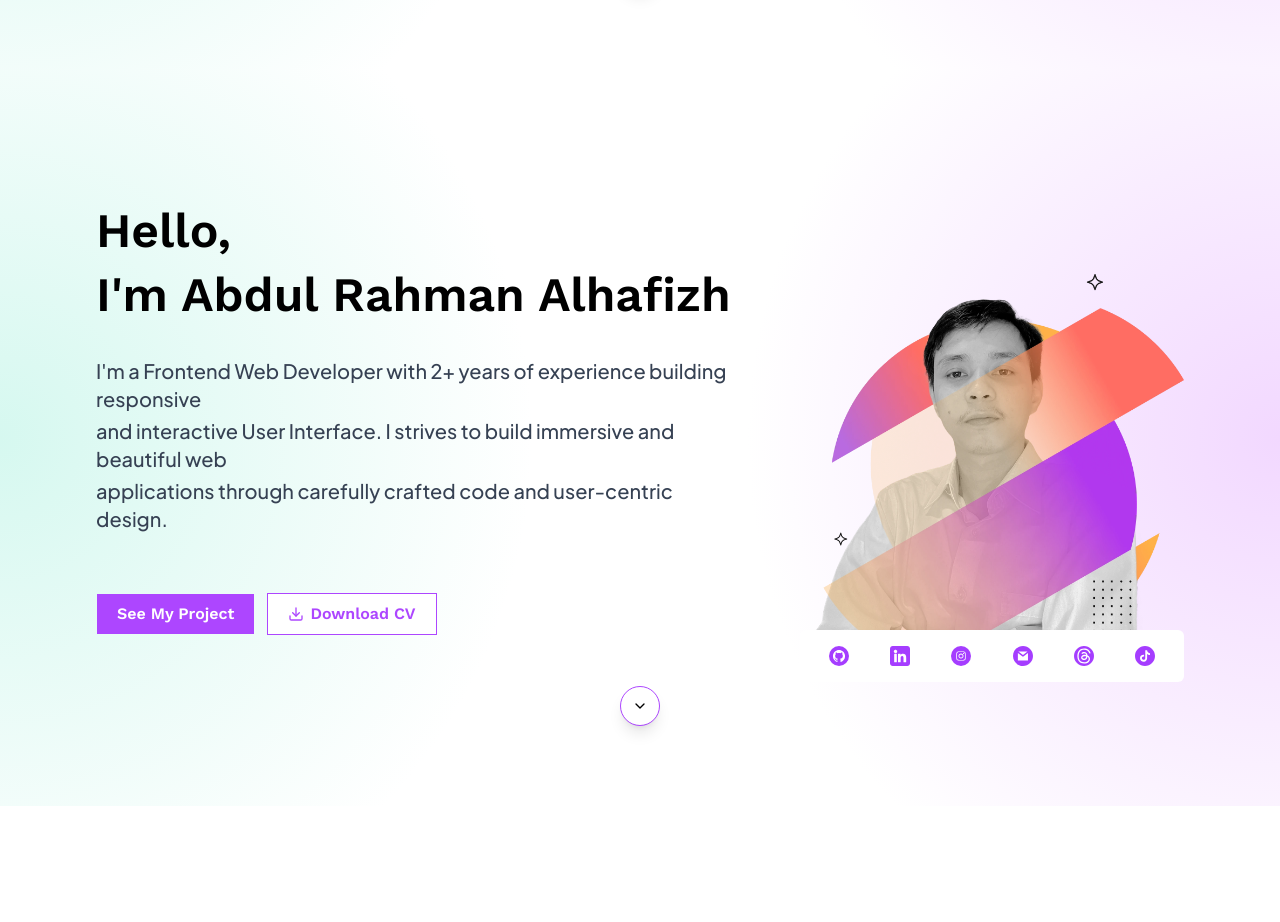
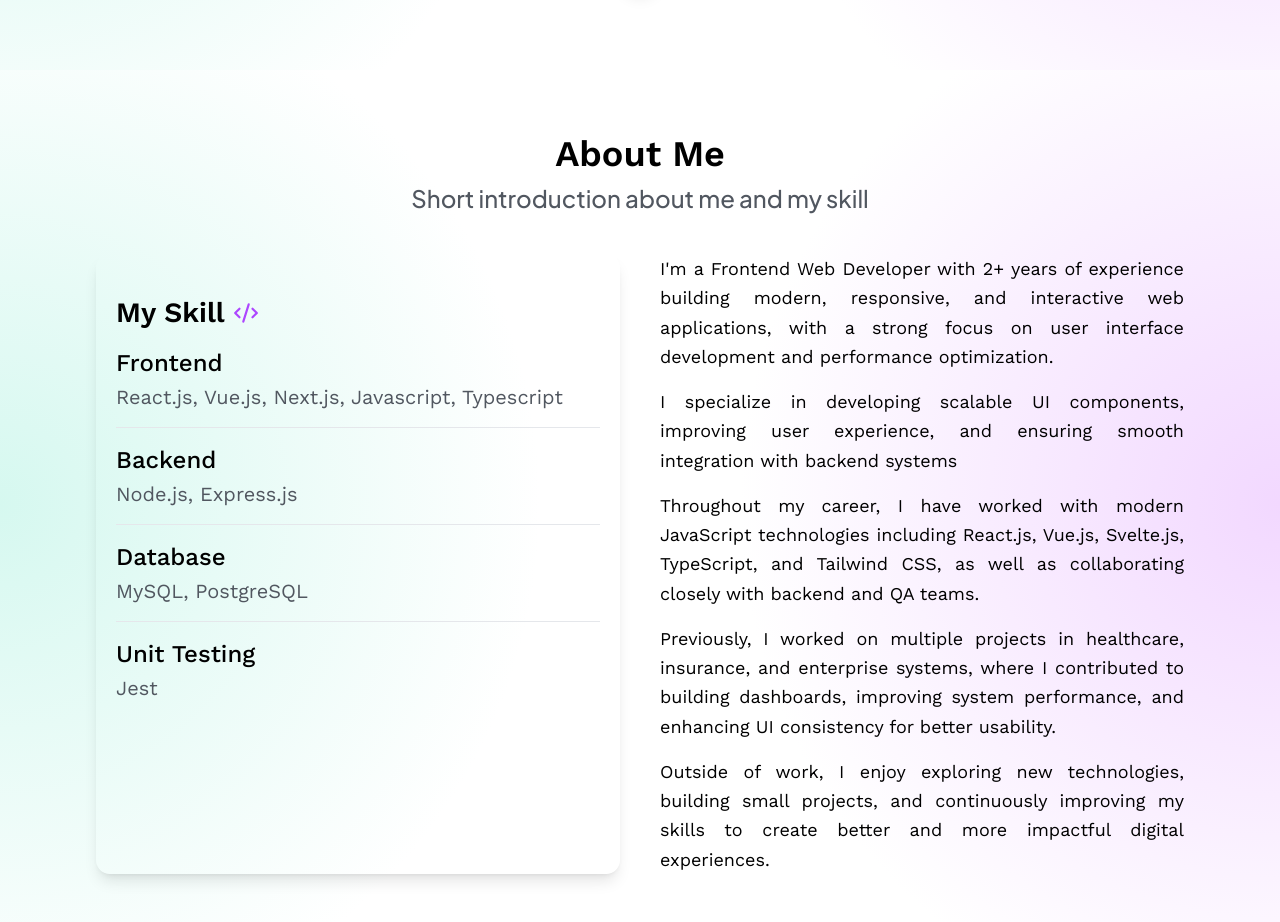
Before and after one commit to radenmasabdul/my-website, a Next.js app: page /en in a window 1280 px wide. Shown: the part 740-1662 px from the top of the page. Before the commit the page ends 1546 px from the top, so only its background shows below. Built offline with nearby package versions, Linux system fonts and the light colour scheme.

Commit message:
feat(about): implements about section

```diff
--- a/app/styles/globals.css
+++ b/app/styles/globals.css
@@ -81,6 +81,9 @@
   --sidebar-accent-foreground: oklch(0.205 0 0);
   --sidebar-border: oklch(0.922 0 0);
   --sidebar-ring: oklch(0.708 0 0);
+  --grad-green: #C4F5E9B2;
+  --grad-purple: #F2D8FF;
+  --grad-bg: white;
 }
 
 .dark {
@@ -115,6 +118,9 @@
   --sidebar-accent-foreground: oklch(0.985 0 0);
   --sidebar-border: oklch(1 0 0 / 10%);
   --sidebar-ring: oklch(0.556 0 0);
+  --grad-green: #012A27;
+  --grad-purple: #390255;
+  --grad-bg: #0A0A0A;
 }
 
 @layer base {
@@ -129,70 +135,62 @@
   }
 }
 
-.hero-bg {
+/* desktop (>1024px) */
+.hero-bg,
+.about-bg {
   background:
-    radial-gradient(circle at left center, #C4F5E9B2 0%, transparent 40%),
-    radial-gradient(circle at right, #f2d8ff 0%, transparent 40%),
-    white;
+    radial-gradient(circle at left center, var(--grad-green) 0%, transparent 40%),
+    radial-gradient(circle at right, var(--grad-purple) 0%, transparent 40%),
+    var(--grad-bg);
 }
 
+/* tablet (800px – 1024px) */
 @media (min-width: 800px) and (max-width: 1024px) {
   .hero-bg {
     background:
-      radial-gradient(circle at top left, #C4F5E9B2 0%, transparent 50%),
-      radial-gradient(circle at bottom right, #f2d8ff 0%, transparent 50%),
-      white;
+      radial-gradient(circle at top left, var(--grad-green) 0%, transparent 50%),
+      radial-gradient(circle at bottom right, var(--grad-purple) 0%, transparent 50%),
+      var(--grad-bg);
+  }
+
+  .about-bg {
+    background:
+      radial-gradient(circle at bottom left, var(--grad-green) 0%, transparent 50%),
+      radial-gradient(circle at top right, var(--grad-purple) 0%, transparent 50%),
+      var(--grad-bg);
   }
 }
 
+/* mobile (≤768px) */
 @media (max-width: 768px) {
   .hero-bg {
     background:
-      radial-gradient(circle at top left, #C4F5E9B2 0%, transparent 50%),
-      radial-gradient(circle at bottom right, #f2d8ff 0%, transparent 50%),
-      white;
+      radial-gradient(circle at top left, var(--grad-green) 0%, transparent 50%),
+      radial-gradient(circle at bottom right, var(--grad-purple) 0%, transparent 50%),
+      var(--grad-bg);
+  }
+
+  .about-bg {
+    background:
+      radial-gradient(circle at bottom left, var(--grad-green) 0%, transparent 50%),
+      radial-gradient(circle at top right, var(--grad-purple) 0%, transparent 50%),
+      var(--grad-bg);
   }
 }
 
+/* mobile (≤480px) */
 @media (max-width: 480px) {
   .hero-bg {
     background:
-      radial-gradient(circle at bottom center, #C4F5E9B2 0%, transparent 50%),
-      radial-gradient(circle at top center, #f2d8ff 0%, transparent 50%),
-      white;
+      radial-gradient(circle at bottom center, var(--grad-green) 0%, transparent 50%),
+      radial-gradient(circle at top center, var(--grad-purple) 0%, transparent 50%),
+      var(--grad-bg);
+  }
+
+  .about-bg {
+    background:
+      radial-gradient(circle at bottom center, var(--grad-purple) 0%, transparent 50%),
+      radial-gradient(circle at top center, var(--grad-green) 0%, transparent 50%),
+      var(--grad-bg);
   }
 }
-
-.dark .hero-bg {
-  background:
-    radial-gradient(circle at left center, #012a27 0%, transparent 40%),
-    radial-gradient(circle at right, #390255 0%, transparent 40%),
-    #0a0a0a;
-}
-
-@media (min-width: 800px) and (max-width: 1024px) {
-  .dark .hero-bg {
-    background:
-      radial-gradient(circle at bottom left, #012a27 0%, transparent 50%),
-      radial-gradient(circle at top right, #390255 0%, transparent 50%),
-      #0a0a0a;
-  }
-}
-
-@media (max-width: 768px) {
-  .dark .hero-bg {
-    background:
-      radial-gradient(circle at bottom left, #012a27 0%, transparent 50%),
-      radial-gradient(circle at top right, #390255 0%, transparent 50%),
-      #0a0a0a;
-  }
-}
-
-@media (max-width: 480px) {
-  .dark .hero-bg {
-    background:
-      radial-gradient(circle at bottom center, #012a27 0%, transparent 50%),
-      radial-gradient(circle at top center, #390255 0%, transparent 50%),
-      #0a0a0a;
-  }
-}
--- a/components/layout/AboutSection.tsx
+++ b/components/layout/AboutSection.tsx
@@ -1,9 +1,92 @@
-import HeroSection from "./HeroSection"
+import { useTranslations } from "next-intl";
+import { CardContent, CardTitle } from "../ui/card";
+import { CodeXml } from "lucide-react";
+
+const SkillRow = ({ title, technologies }: { title: string; technologies: string }) => (
+  <div className="py-4 border-b border-gray-200 dark:border-gray-700 last:border-b-0">
+    <p className="font-sans font-medium text-lg md:text-xl lg:text-2xl text-black dark:text-white mb-1">
+      {title}
+    </p>
+    <p className="font-sans font-normal text-base md:text-lg lg:text-xl text-[#515760] dark:text-white">
+      {technologies}
+    </p>
+  </div>
+);
 
 export default function AboutSection() {
+  const t = useTranslations("about");
+
+  const skills = [
+    {
+      name: t("skill.description.stack.title.frontend.name"),
+      technologies: t("skill.description.stack.title.frontend.technologies"),
+    },
+    {
+      name: t("skill.description.stack.title.backend.name"),
+      technologies: t("skill.description.stack.title.backend.technologies"),
+    },
+    {
+      name: t("skill.description.stack.title.database.name"),
+      technologies: t("skill.description.stack.title.database.technologies"),
+    },
+    {
+      name: t("skill.description.stack.title.testing.name"),
+      technologies: t("skill.description.stack.title.testing.technologies"),
+    },
+  ];
+
+  const paragraphs = [
+    t("description.paragraph-1"),
+    t("description.paragraph-2"),
+    t("description.paragraph-3"),
+    t("description.paragraph-4"),
+    t("description.paragraph-5"),
+  ];
+
+  const sectionClass = `about-bg px-6 py-16 md:px-16 lg:px-24`;
+  const headerClass = `flex flex-col justify-center items-center gap-2 mb-6 md:mb-10 text-black dark:text-white text-center`;
+  const contentClass = `grid grid-cols-1 lg:grid-cols-2 gap-6 lg:gap-10 mx-auto`
+  const cardClass = `w-full p-5 shadow-lg border-none rounded-xl order-2 lg:order-1 dark:bg-transparent`;
+  const descClass = `flex flex-col gap-4 font-sans font-normal text-sm md:text-base lg:text-lg leading-relaxed
+    text-black dark:text-white text-justify order-1 lg:order-2`;
+
   return (
-    <div>
-      <HeroSection/>
-    </div>
-  )
+    <section className={sectionClass}>
+      <div className={headerClass}>
+        <h2 className="font-sans font-semibold text-2xl md:text-3xl lg:text-4xl">
+          {t("title")}
+        </h2>
+        <p className="font-jakarta font-medium text-lg md:text-xl lg:text-2xl text-[#515760] dark:text-white">
+          {t("header")}
+        </p>
+      </div>
+
+      <div className={contentClass}>
+        <div className={cardClass}>
+          <CardTitle className="flex items-center gap-2 pt-5">
+            <span className="font-sans font-semibold text-xl md:text-2xl lg:text-[28px] text-black dark:text-white">
+              {t("skill.title")}
+            </span>
+            <CodeXml size={26} className="text-purple-500" />
+          </CardTitle>
+
+          <CardContent className="p-0!">
+            {skills.map((skill) => (
+              <SkillRow
+                key={skill.name}
+                title={skill.name}
+                technologies={skill.technologies}
+              />
+            ))}
+          </CardContent>
+        </div>
+
+        <div className={descClass}>
+          {paragraphs.map((para, i) => (
+            <p key={i}>{para}</p>
+          ))}
+        </div>
+      </div>
+    </section>
+  );
 }
--- a/messages/en.json
+++ b/messages/en.json
@@ -19,5 +19,41 @@
       "view": "See My Project",
       "download": "Download CV"
     }
+  },
+  "about": {
+    "title": "About Me",
+    "header": "Short introduction about me and my skill",
+    "description": {
+      "paragraph-1": "I'm a Frontend Web Developer with 2+ years of experience building modern, responsive, and interactive web applications, with a strong focus on user interface development and performance optimization.",
+      "paragraph-2": "I specialize in developing scalable UI components, improving user experience, and ensuring smooth integration with backend systems",
+      "paragraph-3": "Throughout my career, I have worked with modern JavaScript technologies including React.js, Vue.js, Svelte.js, TypeScript, and Tailwind CSS, as well as collaborating closely with backend and QA teams.",
+      "paragraph-4": "Previously, I worked on multiple projects in healthcare, insurance, and enterprise systems, where I contributed to building dashboards, improving system performance, and enhancing UI consistency for better usability.",
+      "paragraph-5": "Outside of work, I enjoy exploring new technologies, building small projects, and continuously improving my skills to create better and more impactful digital experiences."
+    },
+    "skill": {
+      "title": "My Skill",
+      "description": {
+        "stack": {
+          "title": {
+            "frontend": {
+              "name": "Frontend",
+              "technologies": "React.js, Vue.js, Next.js, Javascript, Typescript"
+            },
+            "backend": {
+              "name": "Backend",
+              "technologies": "Node.js, Express.js"
+            },
+            "database": {
+              "name": "Database",
+              "technologies": "MySQL, PostgreSQL"
+            },
+            "testing": {
+              "name": "Unit Testing",
+              "technologies": "Jest"
+            }
+          }
+        }
+      }
+    }
   }
 }
--- a/messages/id.json
+++ b/messages/id.json
@@ -19,5 +19,41 @@
       "view": "Lihat Proyek Saya",
       "download": "Unduh CV"
     }
+  },
+  "about": {
+    "title": "Tentang Saya",
+    "header": "Perkenalan singkat tentang saya dan keahlian saya",
+    "description": {
+      "paragraph-1": "Saya adalah Frontend Web Developer dengan pengalaman lebih dari 2 tahun dalam membangun aplikasi web modern, responsif, dan interaktif, dengan fokus kuat pada pengembangan antarmuka pengguna serta optimasi performa.",
+      "paragraph-2": "Saya memiliki keahlian dalam mengembangkan komponen UI yang scalable, meningkatkan pengalaman pengguna, dan memastikan integrasi yang lancar dengan sistem backend.",
+      "paragraph-3": "Sepanjang karier saya, saya telah bekerja menggunakan teknologi JavaScript modern seperti React.js, Vue.js, Svelte.js, TypeScript, dan Tailwind CSS, serta berkolaborasi erat dengan tim backend dan QA.",
+      "paragraph-4": "Sebelumnya, saya mengerjakan berbagai proyek di bidang kesehatan, asuransi, dan sistem enterprise, dengan kontribusi dalam membangun dashboard, meningkatkan performa sistem, dan menyempurnakan konsistensi UI agar lebih mudah digunakan.",
+      "paragraph-5": "Di luar pekerjaan, saya senang mengeksplorasi teknologi baru, membangun proyek kecil, dan terus meningkatkan kemampuan untuk menciptakan pengalaman digital yang lebih baik dan berdampak."
+    },
+    "skill": {
+      "title": "Keahlian Saya",
+      "description": {
+        "stack": {
+          "title": {
+            "frontend": {
+              "name": "Frontend",
+              "technologies": "React.js, Vue.js, Next.js, Javascript, Typescript"
+            },
+            "backend": {
+              "name": "Backend",
+              "technologies": "Node.js, Express.js"
+            },
+            "database": {
+              "name": "Database",
+              "technologies": "MySQL, PostgreSQL"
+            },
+            "testing": {
+              "name": "Unit Testing",
+              "technologies": "Jest"
+            }
+          }
+        }
+      }
+    }
   }
 }
--- a/messages/ja.json
+++ b/messages/ja.json
@@ -19,5 +19,41 @@
       "view": "プロジェクトを見る",
       "download": "履歴書をダウンロード"
     }
+  },
+  "about": {
+    "title": "私について",
+    "header": "私自身とスキルについての簡単な紹介",
+    "description": {
+      "paragraph-1": "私は、モダンでレスポンシブかつインタラクティブなWebアプリケーション開発に2年以上の経験を持つフロントエンドWeb開発者です。UI開発とパフォーマンス最適化を得意としています。",
+      "paragraph-2": "スケーラブルなUIコンポーネントの開発、ユーザー体験の向上、そしてバックエンドシステムとの円滑な連携を専門としています。",
+      "paragraph-3": "これまでに、React.js、Vue.js、Svelte.js、TypeScript、Tailwind CSSなどのモダンなJavaScript技術を活用し、バックエンドチームやQAチームと密に連携してきました。",
+      "paragraph-4": "以前は、医療、保険、エンタープライズシステム分野の複数プロジェクトに携わり、ダッシュボード開発、システム性能改善、UIの一貫性向上による使いやすさ改善に貢献しました。",
+      "paragraph-5": "仕事以外では、新しい技術の探求、小規模プロジェクトの開発、そしてより良いデジタル体験を生み出すための継続的なスキル向上を楽しんでいます。"
+    },
+    "skill": {
+      "title": "スキル",
+      "description": {
+        "stack": {
+          "title": {
+            "frontend": {
+              "name": "Frontend",
+              "technologies": "React.js, Vue.js, Next.js, Javascript, Typescript"
+            },
+            "backend": {
+              "name": "Backend",
+              "technologies": "Node.js, Express.js"
+            },
+            "database": {
+              "name": "Database",
+              "technologies": "MySQL, PostgreSQL"
+            },
+            "testing": {
+              "name": "Unit Testing",
+              "technologies": "Jest"
+            }
+          }
+        }
+      }
+    }
   }
 }
```
